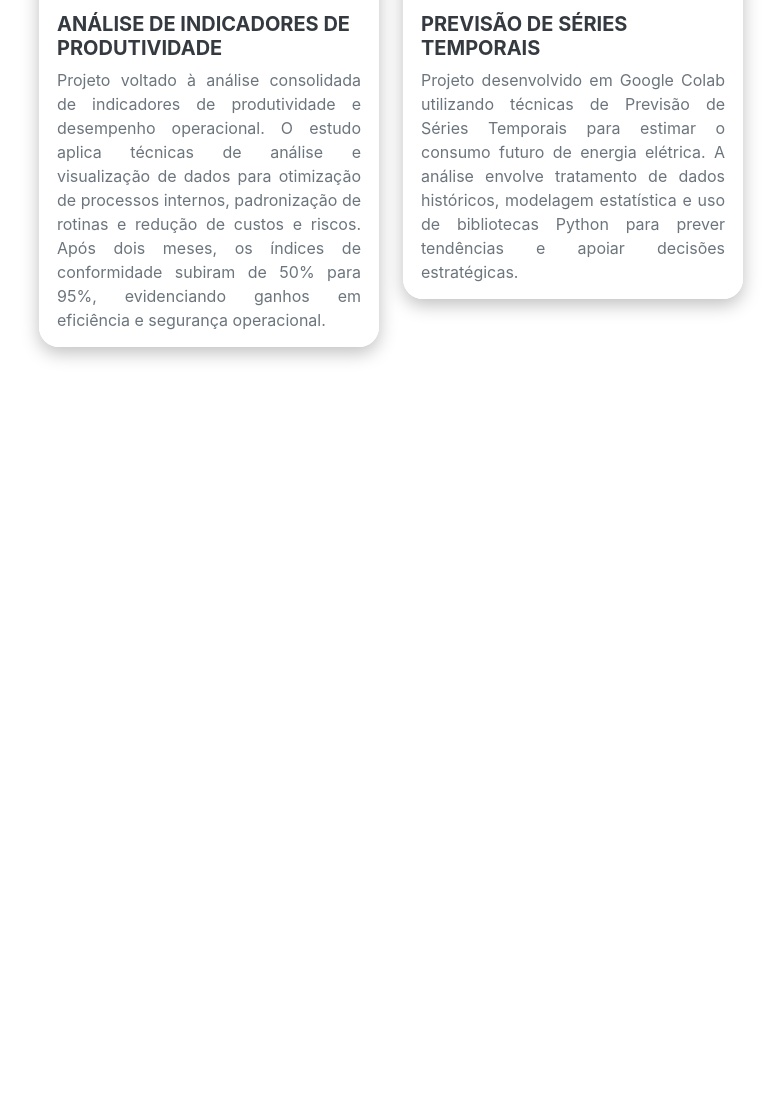
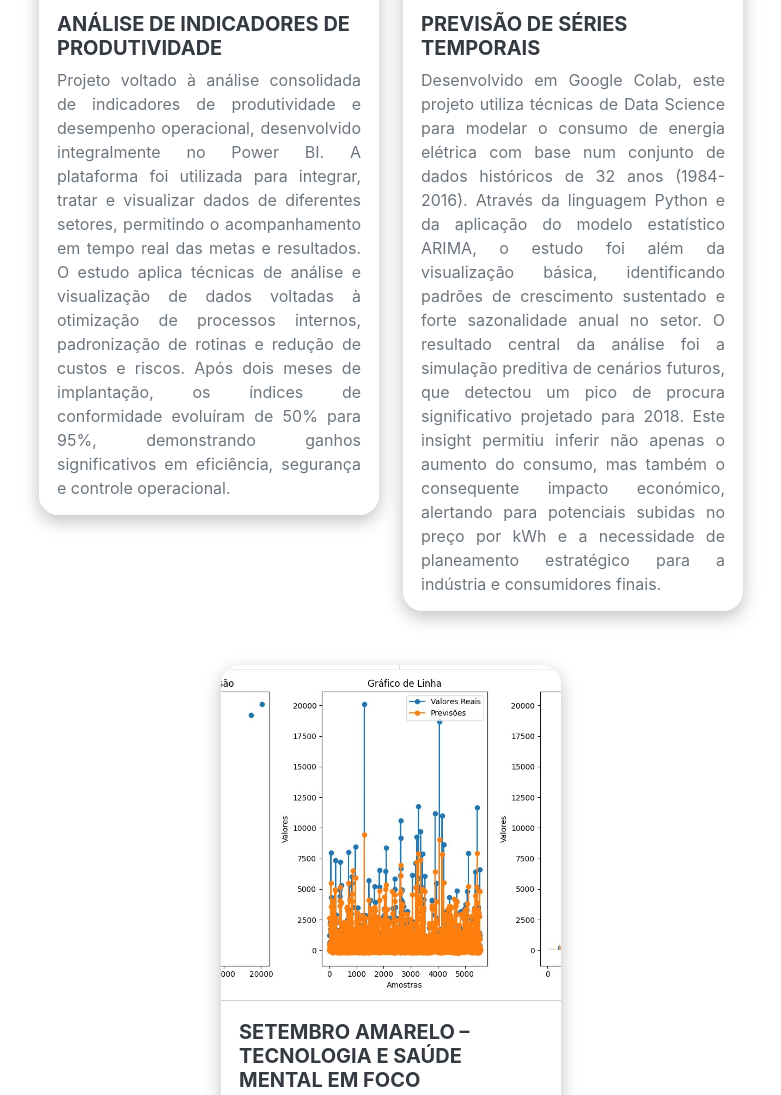
Before and after one commit to andreribeiro939/portfolio1, a plain HTML site: page index.html in a window 1280 px wide. Shown: the part 5116-6211 px from the top of the page, without its empty margins (385-1166 px from the left). Before the commit the page ends 5573 px from the top, so only its background shows below. Drawn offline with Linux system fonts and the light colour scheme; a web font is replaced by a local one.

Commit message:
Add files via upload

```diff
--- a/index.html
+++ b/index.html
@@ -254,16 +254,19 @@
           <div class="bi-description">
             <h5 class="text-start">Análise de Indicadores de Produtividade</h5>
             <p class="text-muted mb-0">
-              Projeto voltado à análise consolidada de indicadores de produtividade e desempenho operacional.
-              O estudo aplica técnicas de análise e visualização de dados para otimização de processos internos,
-              padronização de rotinas e redução de custos e riscos. Após dois meses, os índices de conformidade
-              subiram de 50% para 95%, evidenciando ganhos em eficiência e segurança operacional.
+              Projeto voltado à análise consolidada de indicadores de produtividade e desempenho operacional,
+              desenvolvido integralmente no Power BI. A plataforma foi utilizada para integrar, tratar e visualizar
+              dados de diferentes setores, permitindo o acompanhamento em tempo real das metas e resultados.
+              O estudo aplica técnicas de análise e visualização de dados voltadas à otimização de processos
+              internos, padronização de rotinas e redução de custos e riscos. Após dois meses de implantação, os
+              índices de conformidade evoluíram de 50% para 95%, demonstrando ganhos significativos em eficiência,
+              segurança e controle operacional.
             </p>
           </div>
         </div>
       </a>
 
-      <!-- Projeto 2 - Colab -->
+      <!-- Projeto 2 - Colab Previsão de Séries Temporais -->
       <a href="https://colab.research.google.com/drive/1TnHM89jzTME_guG2OHepTOqkLu_WCSXi?usp=sharing" target="_blank" style="text-decoration: none; color: inherit;">
         <div class="bi-wrapper">
           <div class="bi-card">
@@ -272,13 +275,40 @@
           <div class="bi-description">
             <h5 class="text-start">Previsão de Séries Temporais</h5>
             <p class="text-muted mb-0">
-              Projeto desenvolvido em Google Colab utilizando técnicas de Previsão de Séries Temporais
-              para estimar o consumo futuro de energia elétrica. A análise envolve tratamento de dados históricos,
-              modelagem estatística e uso de bibliotecas Python para prever tendências e apoiar decisões estratégicas.
+              Desenvolvido em Google Colab, este projeto utiliza técnicas de Data Science para modelar o consumo de
+              energia elétrica com base num conjunto de dados históricos de 32 anos (1984-2016).
+              Através da linguagem Python e da aplicação do modelo estatístico ARIMA, o estudo foi além da
+              visualização básica, identificando padrões de crescimento sustentado e forte sazonalidade anual no setor.
+              O resultado central da análise foi a simulação preditiva de cenários futuros, que detectou um pico
+              de procura significativo projetado para 2018. Este insight permitiu inferir não apenas o aumento do
+              consumo, mas também o consequente impacto económico, alertando para potenciais subidas no preço por kWh
+              e a necessidade de planeamento estratégico para a indústria e consumidores finais.
             </p>
           </div>
         </div>
       </a>
+
+      <!-- Projeto 3 - Setembro Amarelo -->
+      <a href="https://colab.research.google.com/drive/1SBXbk4-nXwa8DxltZh4lGB9GCY4WxQuc?usp=sharing" target="_blank" style="text-decoration: none; color: inherit;">
+        <div class="bi-wrapper">
+          <div class="bi-card">
+            <img src="assets/img/setembro-thumb.jpg" alt="Miniatura do Projeto Setembro Amarelo" />
+          </div>
+          <div class="bi-description">
+            <h5 class="text-start">Setembro Amarelo – Tecnologia e Saúde Mental em Foco</h5>
+            <p class="text-muted mb-0">
+              O “Setembro Amarelo” é a maior campanha mundial de prevenção ao suicídio.
+              Embora o tema seja complexo, a Ciência de Dados surge como aliada na identificação de padrões
+              e na criação de estratégias de prevenção baseadas em evidências. Este projeto realiza uma
+              análise exploratória de dados (EDA) apoiada por técnicas de <em>Machine Learning</em>,
+              focando na distribuição de casos de suicídio por faixa etária.
+              Busca compreender quais grupos são mais vulneráveis, como a incidência varia entre faixas etárias
+              e como os dados podem orientar campanhas de conscientização mais eficazes.
+            </p>
+          </div>
+        </div>
+      </a>
+
     </div>
   </div>
 </section>
```
Also changed, not shown: assets/img/setembro-thumb.jpg (added).
